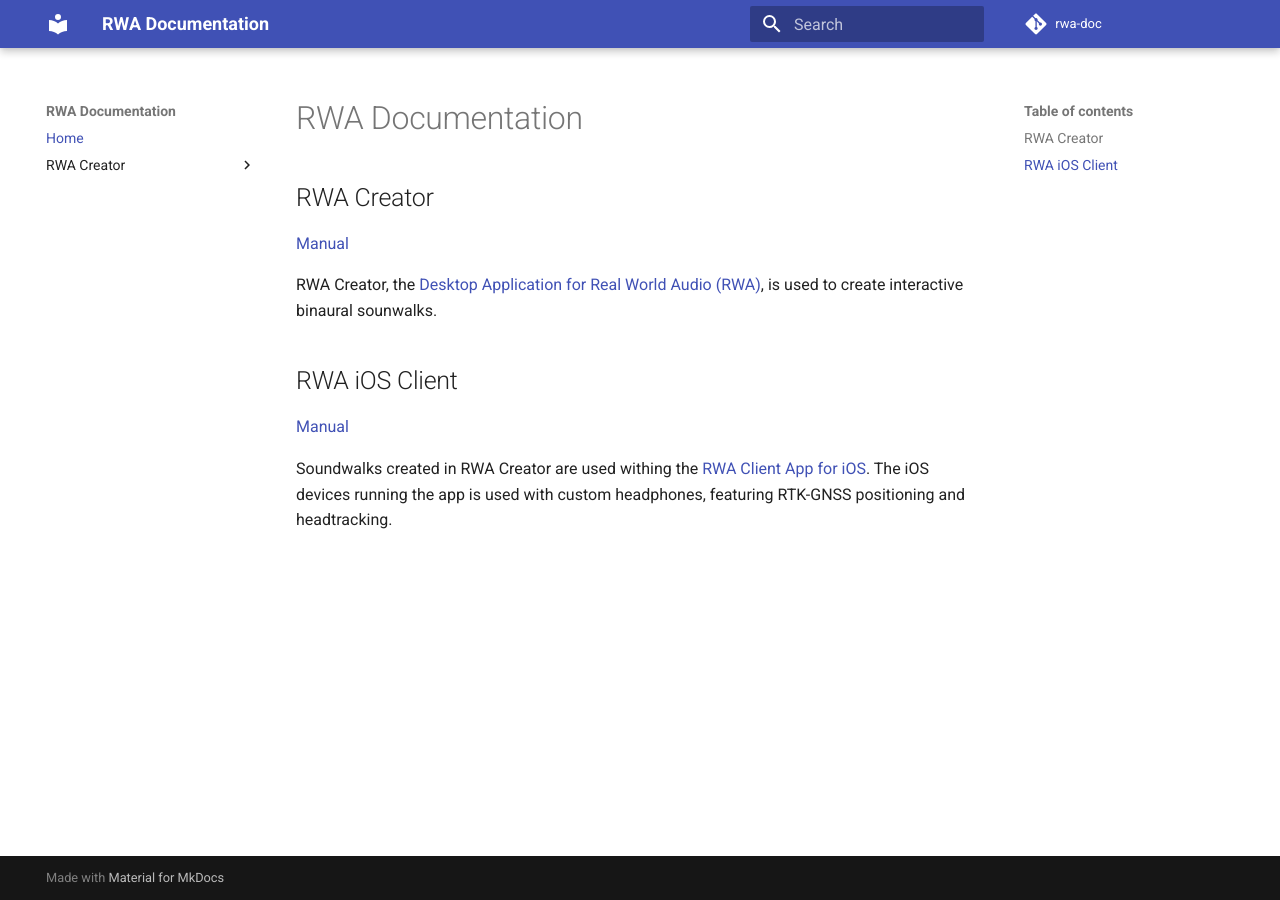
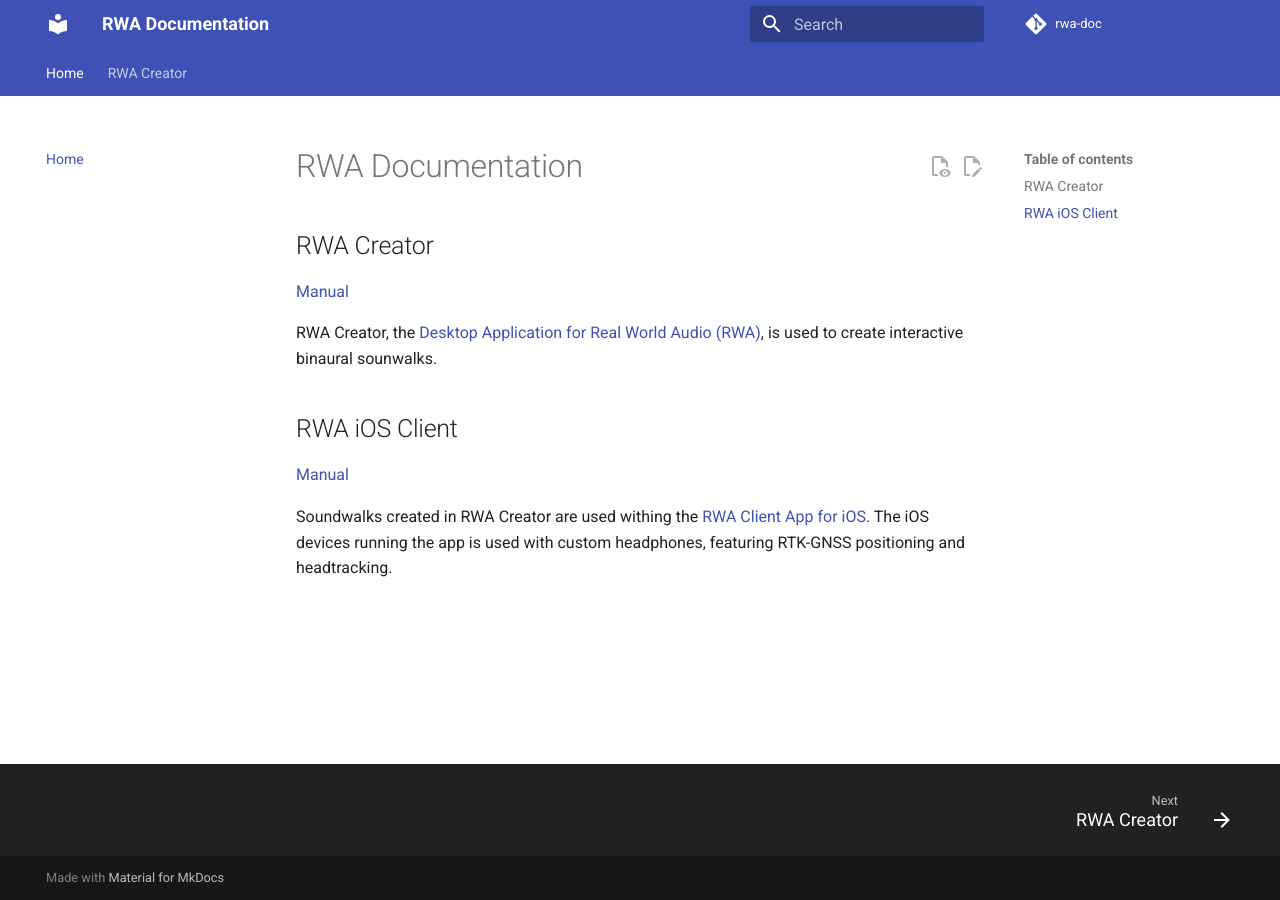
Before and after one commit to rnd-hsm-klassik/rwa-doc, an MkDocs documentation site: the page built from docs/index.md, in a window 1280 px wide. Built offline with MkDocs 1.6.1 and Material for MkDocs 9.7.7, drawn with Linux system fonts in a browser that asks for light colours; a script that is not in the unit is left out; comment, search, counter and statistics services are not loaded.

Commit message:
Activate theme features

```diff
--- a/mkdocs.yml
+++ b/mkdocs.yml
@@ -2,6 +2,33 @@
 site_url: https://rnd-hsm-klassik.github.io/rwa-doc/
 theme:
   name: material
+  features:
+    - content.action.edit
+    - content.action.view
+    - content.code.annotate
+    - content.code.copy
+    # - content.code.select
+    - content.footnote.tooltips
+    # - content.tabs.link
+    - content.tooltips
+    # - header.autohide
+    # - navigation.expand
+    - navigation.footer
+    - navigation.indexes
+    # - navigation.instant
+    # - navigation.instant.prefetch
+    # - navigation.instant.progress
+    # - navigation.prune
+    - navigation.sections
+    - navigation.tabs
+    # - navigation.tabs.sticky
+    - navigation.top
+    - navigation.tracking
+    - search.highlight
+    - search.share
+    - search.suggest
+    - toc.follow
+    # - toc.integrate
 
 markdown_extensions:
   - toc:
```
